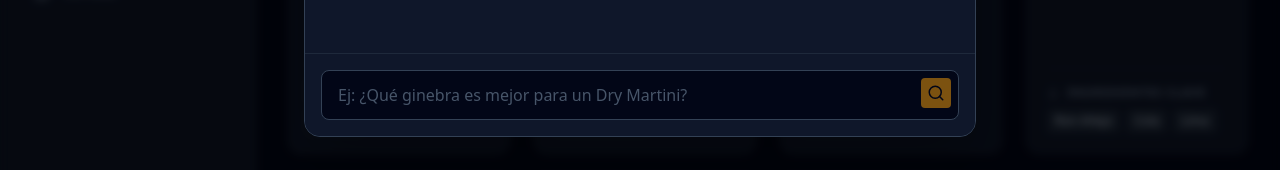
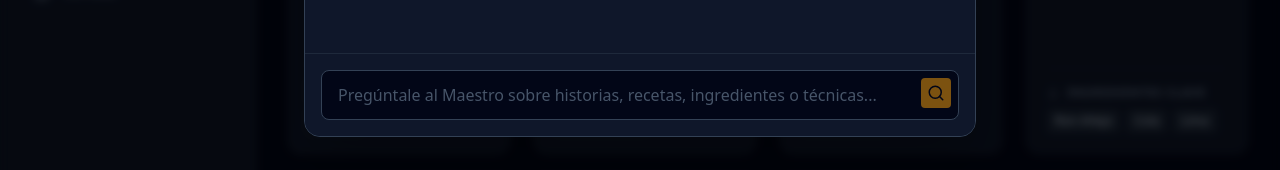
Before and after one commit to JcesarPozo/BarMaster-Pro, a React (Vite) app: page / in a window 1280 px wide. Both pictures are taken after a click on the button "Consultar al Maestro". Shown: the part 503-673 px from the top of the page. Built offline with nearby package versions, Linux system fonts and the light colour scheme.

Commit message:
Update AIBartender.tsx

```diff
--- a/components/AIBartender.tsx
+++ b/components/AIBartender.tsx
@@ -72,7 +72,7 @@ export const AIBartender: React.FC = () => {
               <p className="text-sm mt-2">Pregunta por historia, tendencias o consejos técnicos.</p>
               <div className="flex flex-wrap justify-center gap-2 mt-6">
                 <button onClick={() => setQuery("¿Cuál es la historia del Negroni?")} className="text-xs border border-slate-700 hover:border-amber-500/50 px-3 py-1.5 rounded-full transition-colors">Historia del Negroni</button>
-                <button onClick={() => setQuery("Tendencias de coctelería 2024")} className="text-xs border border-slate-700 hover:border-amber-500/50 px-3 py-1.5 rounded-full transition-colors">Tendencias 2024</button>
+                <button onClick={() => setQuery("Tendencias de coctelería 2026")} className="text-xs border border-slate-700 hover:border-amber-500/50 px-3 py-1.5 rounded-full transition-colors">Tendencias 2024</button>
                 <button onClick={() => setQuery("Diferencia entre Tequila y Mezcal")} className="text-xs border border-slate-700 hover:border-amber-500/50 px-3 py-1.5 rounded-full transition-colors">Tequila vs Mezcal</button>
               </div>
             </div>
@@ -131,7 +131,7 @@ export const AIBartender: React.FC = () => {
               type="text"
               value={query}
               onChange={(e) => setQuery(e.target.value)}
-              placeholder="Ej: ¿Qué ginebra es mejor para un Dry Martini?"
+              placeholder="Pregúntale al Maestro sobre historias, recetas, ingredientes o técnicas..."
               className="w-full bg-slate-950 border border-slate-700 text-slate-100 rounded-lg pl-4 pr-12 py-3 focus:outline-none focus:border-amber-500 focus:ring-1 focus:ring-amber-500 transition-all placeholder:text-slate-600"
             />
             <button
```
